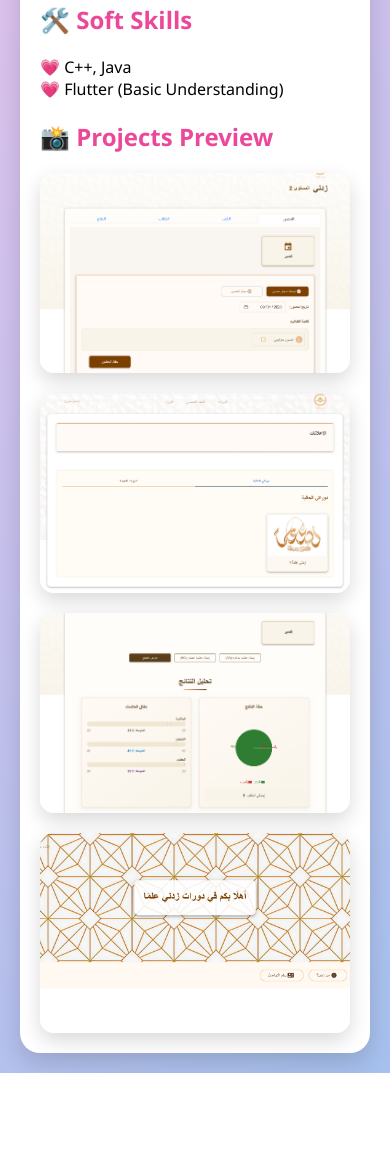
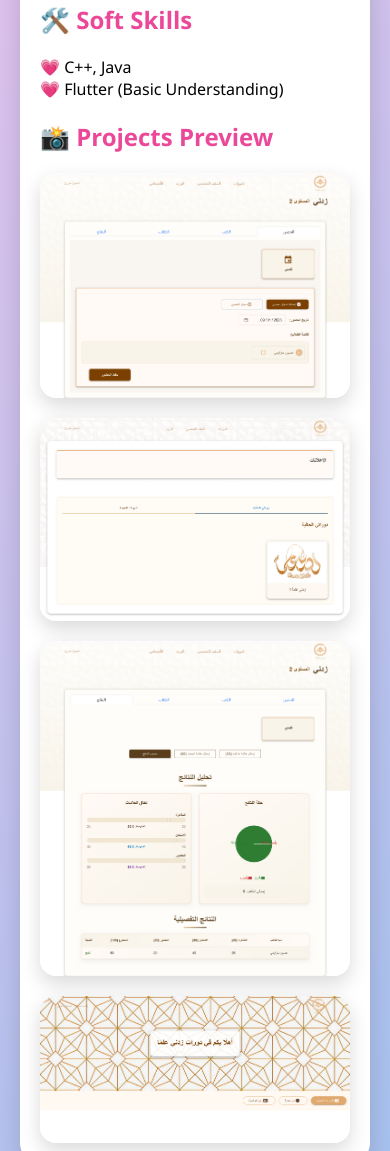
Before and after one commit to bayanwehba/bayanwehba, a plain HTML site: page index.html in a window 390 px wide. Shown: the part 885-2036 px from the top of the page. Before the commit the page ends 1958 px from the top, so only its background shows below. Drawn offline with Linux system fonts and the light colour scheme.

Commit message:
Update style.css

```diff
--- a/style.css
+++ b/style.css
@@ -43,35 +43,27 @@ ul li::before {
   content: "💗 ";
 }
 
-/* 🔥 FIXED PROJECTS GRID */
+/* 🌸 PROJECTS – واضح ورايق */
 .projects {
-  display: grid;
-  grid-template-columns: 1fr 1fr; /* لابتوب: صورتين جنب بعض */
+  display: flex;
+  flex-direction: column; /* صور تحت بعض */
   gap: 20px;
   margin-top: 20px;
 }
 
 .projects img {
   width: 100%;
-  height: 180px;       /* حجم ثابت */
-  object-fit: cover;   /* قص ذكي */
-  border-radius: 14px;
+  height: auto;          /* بدون قص */
+  object-fit: contain;
+  border-radius: 16px;
   box-shadow: 0 8px 20px rgba(0, 0, 0, 0.15);
 }
 
-/* 📱 موبايل */
+/* موبايل */
 @media (max-width: 768px) {
   .container {
     margin: 20px;
     padding: 20px;
-  }
-
-  .projects {
-    grid-template-columns: 1fr; /* صورة تحت صورة */
-  }
-
-  .projects img {
-    height: 200px;
   }
 }
 
```
